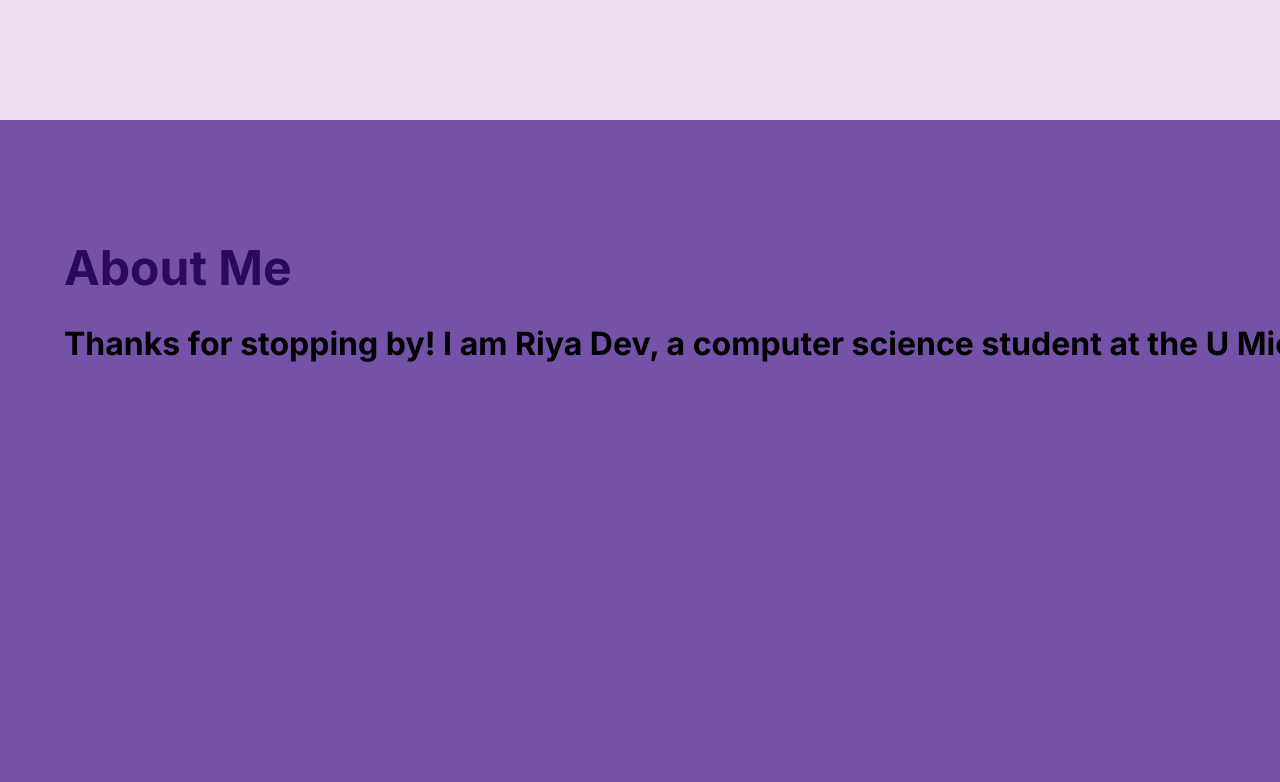
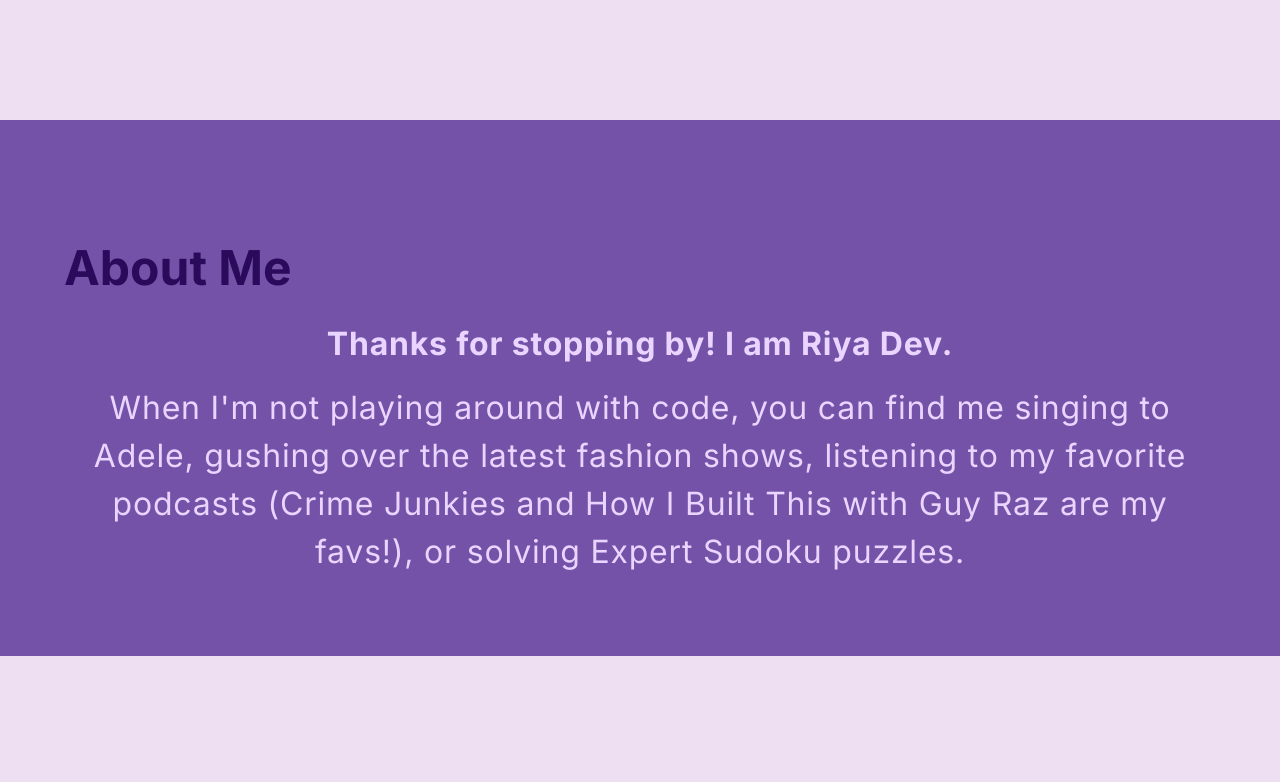
Before and after one commit to riya-dev/personal-website, a Next.js app: page / in a window 1280 px wide. Shown: the part 680-1462 px from the top of the page. Built offline with nearby package versions, Linux system fonts and the light colour scheme.

Commit message:
minimum viable about me

```diff
--- a/app/contentComponents/About.js
+++ b/app/contentComponents/About.js
@@ -7,8 +7,12 @@ const About = () => {
                 <section class="about-section">
                     <h1 class="text-purple-900 overscroll-behavior:contain">About Me</h1>
                     <div class="about-description">
-                        <p>Thanks for stopping by! I am Riya Dev, a computer science
-                                student at the U Michigan College of Engineering minoring in Business.</p>
+                        <p class="text-purple-200 mb-4 tracking-wide">Thanks for stopping by! I am Riya Dev.</p>
+                        <p class="text-purple-200 mt-4 tracking-wide font-normal">When I'm not playing around with
+                            code, you can find me singing to Adele, gushing over the latest
+                            fashion shows, listening to my favorite podcasts (Crime Junkies and How I Built This
+                            with Guy Raz are my favs!), or solving Expert Sudoku puzzles.
+                        </p>
                     </div>
                 </section>
             </div>
--- a/app/contentComponents/Education.js
+++ b/app/contentComponents/Education.js
@@ -18,7 +18,7 @@ const Education = () => {
                                 alt="University of Michigan emblem"
                                 draggable="false"
                                 style={{width: 'auto', height: 'auto' }}
-                                className="object-none col-span-1 justify-center object-center
+                                className="object-none col-span-1 justify-center object-center hover:scale-110
                                         transition-all duration-500 cursor-pointer p-1" />
                                         {/* w-80 h-80 */}
                         </a>
@@ -38,7 +38,7 @@ const Education = () => {
                                 alt="TJHSST emblem"
                                 draggable="false"
                                 style={{width: 'auto', height: 'auto' }}
-                                className="object-none col-span-1 justify-center
+                                className="object-none col-span-1 justify-center hover:scale-110
                                         transition-all duration-500 cursor-pointer p-1" />
                         </a>
                         <section class="col-span-3 whitespace-normal">
--- a/app/contentComponents/Home.js
+++ b/app/contentComponents/Home.js
@@ -9,11 +9,13 @@ const Home = () => {
         <>
             <div className="home-container" id="home">
                 <section class="home-section grid grid-rows-6">
-                    <Image src={Riya} alt="This is me!" href="#" draggable="false"
-                    // add animation when clicking. explode confetti or music notes or something
-                        className="home-image custom-position object-none w-96 h-96 rounded-full self-center justify-center object-center
-                                    hover:scale-125 transition-all duration-500 cursor-pointer" />
-                        {/* custom-position */}
+                    <a href="https://www.linkedin.com/in/riya-dev/">
+                        <Image src={Riya} alt="This is me!" href="#" draggable="false"
+                        // add animation when clicking. explode confetti or music notes or something
+                            className="home-image custom-position object-none w-96 h-96 rounded-full self-center justify-center object-center
+                                        hover:scale-110 transition-all duration-500 cursor-pointer" />
+                            {/* custom-position */}
+                    </a>
                     <h1 class="text-purple-900">Riya Dev</h1>
                     {/* 리야 데브 */}
                     <h2 class="text-purple-900">Singing • Software Engineering • Innovating</h2>
--- a/app/styles/about.css
+++ b/app/styles/about.css
@@ -1,16 +1,15 @@
 .about-container {
     background-color: hsl(264, 34%, 49%);
-    height: 100vh;
+    /* height: 100vh; */
     width: 100%;
     display: flex;
-    align-items: center;
     justify-content: center;
+    padding-top: 6rem;
+    padding-bottom: 4rem;
 }
 
 .about-section {
     overflow: auto; /* TODO change */
-    white-space: nowrap;
-    height: 100vh;
     width: 100%;
     text-align: center;
 }
@@ -23,21 +22,21 @@
     width: 90%;
     margin: 1rem auto;
     margin-bottom: 1rem;
-    padding-top: 6rem;
 }
 
 .about-section h2 {
-    font-size: 2rem; /* Adjust this based on your design */
+    font-size: 2rem;
     font-weight: bold;
     flex: auto;
+    margin:1rem;
 }
 
 .about-description{
     font-size: 2rem;
     font-weight: bold;
-    display: flex;
     text-align: center;
     width: 90%;
     margin: 1rem auto;
     margin-bottom: 1rem;
+    color:purple-100;
 }
```
